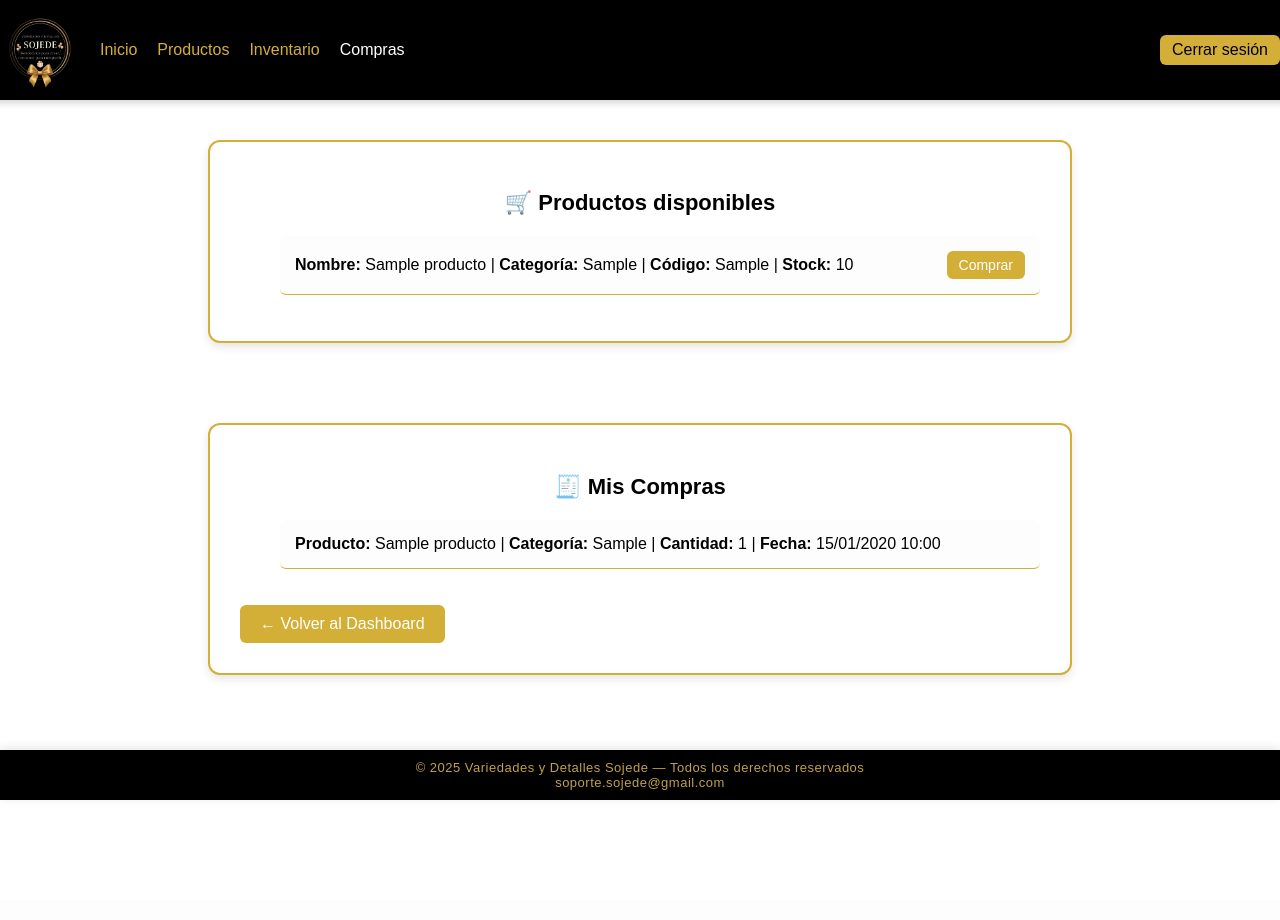
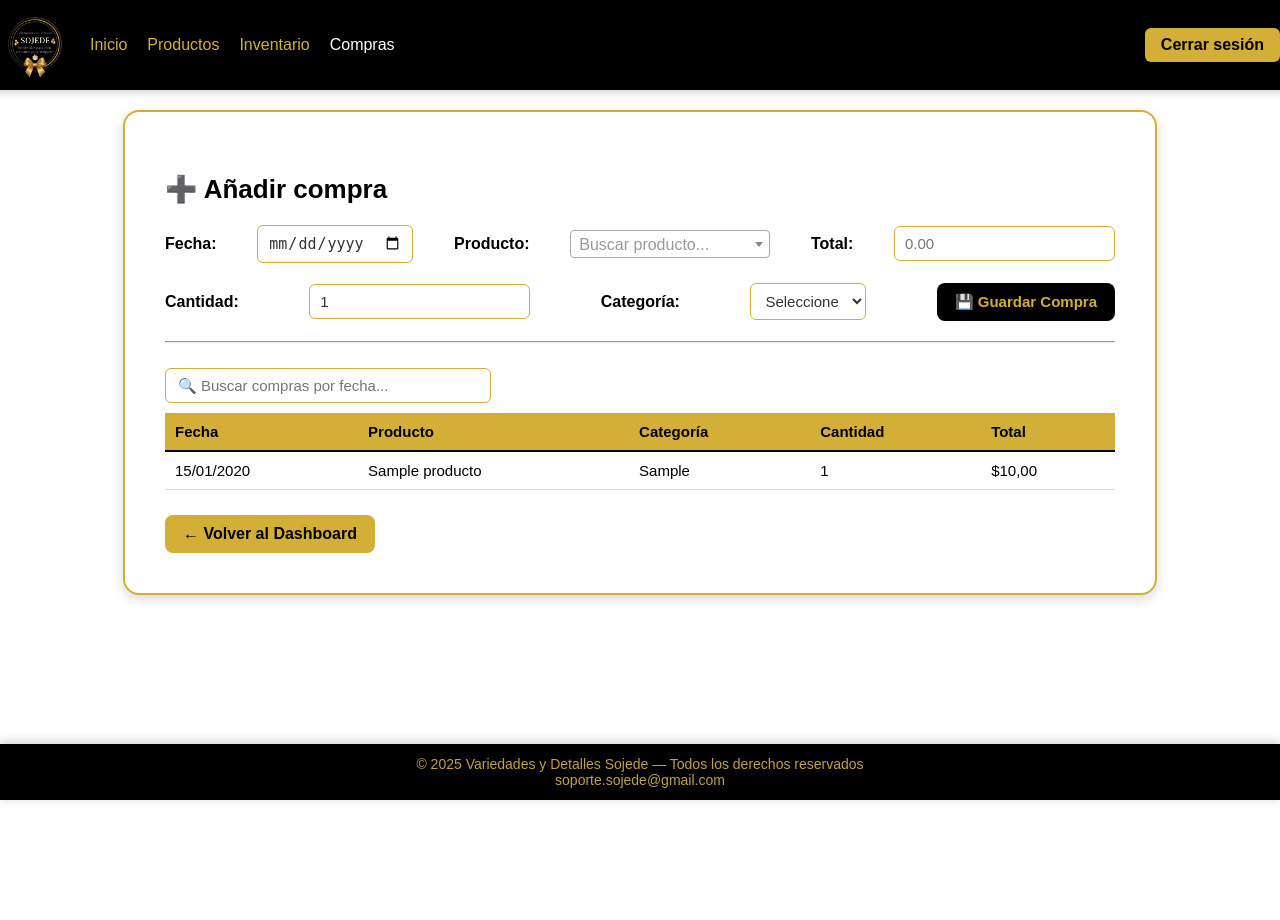
Before and after one commit to J0sed4v-id/variedades-detalles-sojede, a Django app: page /compras/ in a window 1280 px wide. Before the commit the page ends 800 px from the top, so only its background shows below. Run offline with Django 5.2, Linux system fonts and the light colour scheme; a user stored in the database is signed in; tables that the repository leaves empty hold one stand-in row (values such as "Sample post"); some libraries are stand-ins or nearby versions.

Commit message:
Implementación de campo de producto con búsqueda dinámica en compras

```diff
--- a/static/compras.css
+++ b/static/compras.css
@@ -1,4 +1,4 @@
-/* ======== Body ======== */
+/* ======== BODY ======== */
 body {
     font-family: "Poppins", sans-serif;
     background-color: #ffffff;
@@ -8,20 +8,20 @@ body {
     flex-direction: column;
     align-items: center;
     min-height: 100vh;
-    padding-bottom: 100px; /* espacio para que el footer no tape contenido */
+    padding-bottom: 120px; /* espacio para footer */
 }
 
-/* ======== Header ======== */
+/* ======== HEADER ======== */
 header.header-sojede {
     width: 100%;
-    background-color: #000000; /* barra negra */
-    color: #bfa14a; /* dorado */
+    background-color: #000000;
+    color: #bfa14a;
     display: flex;
-    justify-content: space-between; /* logo y nav a extremos */
+    justify-content: space-between;
     align-items: center;
     padding: 10px 40px;
     box-shadow: 0 2px 8px rgba(0, 0, 0, 0.2);
-    position: fixed; /* header fijo arriba */
+    position: fixed;
     top: 0;
     z-index: 1000;
 }
@@ -33,14 +33,8 @@ header.header-sojede {
 }
 
 .header-left img {
-    width: 80px; /* tamaño reducido del logo */
-    height: auto;
-}
-
-.header-title {
-    font-size: 28px;
-    color: #bfa14a;
-    margin: 0;
+    width: 70px;
+    border-radius: 50%;
 }
 
 .nav-sojede {
@@ -57,117 +51,166 @@ header.header-sojede {
 
 .nav-sojede a:hover,
 .nav-sojede a.active {
-    color: #ffffff; /* resaltar enlace activo */
+    color: #ffffff;
 }
 
 .btn-logout-sojede {
-    padding: 6px 12px;
+    padding: 8px 16px;
     background-color: #d4af37;
     color: #000000;
     border-radius: 6px;
     text-decoration: none;
     transition: 0.3s;
+    font-weight: 600;
 }
 
 .btn-logout-sojede:hover {
     background-color: #b9932f;
 }
 
-/* ======== Main ======== */
+/* ======== MAIN ======== */
 main.main-sojede {
-    margin-top: 100px; /* para que el contenido no quede tapado por el header */
+    margin-top: 110px;
     width: 100%;
     display: flex;
     flex-direction: column;
     align-items: center;
 }
 
-/* ======== Contenedor de facturas/compras ======== */
-.facturas-container {
+/* ======== CONTENEDOR PRINCIPAL ======== */
+.compras-container {
+    width: 90%;
+    max-width: 950px;
     background-color: #ffffff;
     border: 2px solid #d4af37;
-    border-radius: 12px;
-    width: 90%;
-    max-width: 800px;
-    padding: 30px;
-    box-shadow: 0 4px 10px rgba(0, 0, 0, 0.1);
-    margin: 40px 0;
+    border-radius: 16px;
+    padding: 40px;
+    box-shadow: 0 4px 12px rgba(0, 0, 0, 0.15);
 }
 
-.facturas-container h2 {
+.compras-container h2 {
     color: #000000;
+    font-size: 26px;
+    text-align: left;
+    display: flex;
+    align-items: center;
+    gap: 8px;
     margin-bottom: 20px;
-    font-size: 22px;
-    text-align: center;
 }
 
-/* ======== Lista de facturas/compras ======== */
-.factura-item {
+/* ======== FORMULARIO DE COMPRAS ======== */
+.form-compras {
     display: flex;
-    justify-content: space-between;
-    align-items: center;
-    padding: 15px;
-    border-bottom: 1px solid #d4af37;
-    margin-bottom: 10px;
-    border-radius: 6px;
-    background-color: #fdfdfd;
+    flex-direction: column;
+    gap: 20px;
+    margin-bottom: 20px;
 }
 
-.factura-item div {
+.form-row {
+    display: flex;
+    flex-wrap: wrap;
+    align-items: center;
+    gap: 15px;
+    justify-content: space-between;
+}
+
+.form-row label {
+    font-weight: 600;
     color: #000000;
 }
 
-.btn-small {
-    padding: 6px 12px;
-    background-color: #d4af37;
-    color: #ffffff;
-    border: none;
+.form-row input,
+.form-row select {
+    padding: 8px 10px;
+    border: 1.5px solid #d4af37;
     border-radius: 6px;
-    cursor: pointer;
-    font-size: 14px;
+    outline: none;
+    font-size: 15px;
+    color: #333333;
+    background-color: #fff;
     transition: 0.3s;
 }
 
-.btn-small:hover {
-    background-color: #b9932f;
+.form-row input:focus,
+.form-row select:focus {
+    border-color: #b9932f;
+    box-shadow: 0 0 5px rgba(212, 175, 55, 0.4);
 }
 
-/* ======== Paginación ======== */
-.paginacion {
-    display: flex;
-    justify-content: center;
-    align-items: center;
-    margin-top: 20px;
-    gap: 10px;
-}
-
-.paginacion a {
-    padding: 6px 12px;
-    background-color: #d4af37;
-    color: #ffffff;
-    border-radius: 6px;
-    text-decoration: none;
+.btn-guardar {
+    background-color: #000000;
+    color: #d4af37;
+    border: none;
+    border-radius: 8px;
+    padding: 10px 18px;
+    cursor: pointer;
+    font-size: 15px;
+    font-weight: 600;
     transition: 0.3s;
 }
 
-.paginacion a:hover {
-    background-color: #b9932f;
-}
-
-.paginacion span {
-    font-weight: 500;
+.btn-guardar:hover {
+    background-color: #d4af37;
     color: #000000;
 }
 
-/* ======== Botón volver ======== */
+/* ======== BUSCADOR ======== */
+.buscador-compras {
+    display: flex;
+    align-items: center;
+    justify-content: flex-start;
+    margin: 25px 0 10px 0;
+}
+
+.buscador-compras input {
+    width: 300px;
+    padding: 8px 12px;
+    border-radius: 6px;
+    border: 1.5px solid #d4af37;
+    outline: none;
+    font-size: 15px;
+}
+
+.buscador-compras input:focus {
+    border-color: #b9932f;
+    box-shadow: 0 0 4px rgba(212, 175, 55, 0.4);
+}
+
+/* ======== TABLA ======== */
+.tabla-compras {
+    width: 100%;
+    border-collapse: collapse;
+    font-size: 15px;
+    margin-top: 10px;
+}
+
+.tabla-compras th {
+    background-color: #d4af37;
+    color: #000000;
+    padding: 10px;
+    text-align: left;
+    border-bottom: 2px solid #000;
+}
+
+.tabla-compras td {
+    padding: 10px;
+    border-bottom: 1px solid #ddd;
+}
+
+.tabla-compras tr:hover {
+    background-color: #fff8e1;
+}
+
+/* ======== BOTÓN VOLVER ======== */
 .boton-volver {
     display: inline-block;
-    margin-top: 20px;
-    padding: 10px 20px;
+    margin-top: 25px;
+    padding: 10px 18px;
     background-color: #d4af37;
-    color: #ffffff;
-    border-radius: 6px;
+    color: #000000;
+    border-radius: 8px;
     text-decoration: none;
+    font-weight: 600;
     transition: 0.3s;
 }
 
@@ -175,23 +218,21 @@ main.main-sojede {
     background-color: #b9932f;
 }
 
-/* ======== Footer ======== */
-footer {
+/* ======== FOOTER ======== */
+footer.footer-sojede {
     position: fixed;
     left: 0;
     bottom: 0;
     width: 100%;
     background-color: #000000;
+    color: #bfa14a;
     text-align: center;
-    padding: 10px 0;
-    font-size: 13px;
-    letter-spacing: 0.5px;
-    font-weight: 500;
-    box-shadow: 0 -2px 10px rgba(0, 0, 0, 0.1);
-    color: #bfa14a !important;
+    padding: 12px 0;
+    font-size: 14px;
+    box-shadow: 0 -2px 10px rgba(0, 0, 0, 0.2);
 }
 
-footer p {
+footer.footer-sojede p {
     margin: 0;
-    color: #bfa14a !important;
+    color: #bfa14a;
 }
--- a/usuarios/models.py
+++ b/usuarios/models.py
@@ -36,7 +36,8 @@ class Compra(models.Model):
     cliente = models.ForeignKey('Cliente', on_delete=models.CASCADE)
     producto = models.ForeignKey('Producto', on_delete=models.CASCADE)
     cantidad = models.PositiveIntegerField(default=1)
-    fecha_compra = models.DateTimeField(auto_now_add=True)
+    total = models.DecimalField(max_digits=10, decimal_places=2, default=0)
+    fecha_compra = models.DateField(auto_now_add=True)
 
     def __str__(self):
         return f"Compra de {self.producto.nombre} por {self.cliente.nombre_cliente} ({self.cantidad})"
--- a/usuarios/templates/usuarios/compras.html
+++ b/usuarios/templates/usuarios/compras.html
@@ -6,6 +6,9 @@
     <meta name="viewport" content="width=device-width, initial-scale=1.0">
     <title>Compras - Sojede</title>
     <link rel="stylesheet" type="text/css" href="{% static 'compras.css' %}">
+
+    <!-- Select2 -->
+    <link href="https://cdn.jsdelivr.net/npm/select2@4.1.0-rc.0/dist/css/select2.min.css" rel="stylesheet" />
 </head>
 <body>
     <!-- ===== HEADER ===== -->
@@ -24,62 +27,79 @@
 
     <!-- ===== CONTENIDO PRINCIPAL ===== -->
     <main class="main-sojede">
-        <!-- Lista de productos disponibles -->
-        <div class="facturas-container">
-            <h2>🛒 Productos disponibles</h2>
+        <section class="compras-container">
 
-            {% if productos %}
-                <ul>
-                    {% for producto in productos %}
-                        <li class="factura-item">
-                            <div>
-                                <strong>Nombre:</strong> {{ producto.nombre }} |
-                                <strong>Categoría:</strong> {{ producto.categoria }} |
-                                <strong>Código:</strong> {{ producto.codigo }} |
-                                <strong>Stock:</strong> {{ producto.stock }}
+            <!-- ===== FORMULARIO DE AÑADIR COMPRA ===== -->
+            <h2>➕ Añadir compra</h2>
+            <form method="post" action="{% url 'compras' %}" class="form-compras">
+                {% csrf_token %}
+
+                <div class="form-row">
+                    <label for="fecha">Fecha:</label>
+                    <input type="date" id="fecha" name="fecha_compra" required>
+
+                    <label for="producto">Producto:</label>
+                    <select id="producto" name="producto_id" required></select>
+
+                    <label for="total">Total:</label>
+                    <input type="number" id="total" name="total" min="0" step="0.01" placeholder="0.00" required>
                 </div>
 
-                            {% if producto.stock > 0 %}
-                                <!-- ✅ Formulario corregido -->
-                            <form action="{% url 'compras' %}" method="post">
-                                {% csrf_token %}
-                                <input type="hidden" name="producto_id" value="{{ producto.id }}">
-                                <button type="submit" class="btn-small">Comprar</button>
+                <div class="form-row">
+                    <label for="cantidad">Cantidad:</label>
+                    <input type="number" id="cantidad" name="cantidad" min="1" step="1" value="1" required>
+
+                    <label for="categoria">Categoría:</label>
+                    <select id="categoria" name="categoria" required>
+                        <option value="">Seleccione</option>
+                        {% for categoria in categorias %}
+                            <option value="{{ categoria }}">{{ categoria }}</option>
+                        {% endfor %}
+                    </select>
+
+                    <button type="submit" class="btn-guardar">💾 Guardar Compra</button>
+                </div>
             </form>
-                            {% else %}
-                                <span style="color: red; font-weight: bold;">Agotado</span>
-                            {% endif %}
-                        </li>
-                    {% endfor %}
-                </ul>
-            {% else %}
-                <p>No hay productos disponibles.</p>
-            {% endif %}
+
+            <hr>
+
+            <!-- ===== BUSCADOR ===== -->
+            <div class="buscador-compras">
+                <input type="text" id="buscar-fecha" placeholder="🔍 Buscar compras por fecha...">
             </div>
 
-        <!-- Historial de compras -->
-        <div class="facturas-container">
-            <h2>🧾 Mis Compras</h2>
-
+            <!-- ===== TABLA DE COMPRAS ===== -->
+            <table class="tabla-compras">
+                <thead>
+                    <tr>
+                        <th>Fecha</th>
+                        <th>Producto</th>
+                        <th>Categoría</th>
+                        <th>Cantidad</th>
+                        <th>Total</th>
+                    </tr>
+                </thead>
+                <tbody>
                     {% if compras %}
-                <ul>
                         {% for compra in compras %}
-                        <li class="factura-item">
-                            <div>
-                                <strong>Producto:</strong> {{ compra.producto.nombre }} |
-                                <strong>Categoría:</strong> {{ compra.producto.categoria }} |
-                                <strong>Cantidad:</strong> {{ compra.cantidad }} |
-                                <strong>Fecha:</strong> {{ compra.fecha_compra|date:"d/m/Y H:i" }}
-                            </div>
-                        </li>
+                            <tr>
+                                <td>{{ compra.fecha_compra|date:"d/m/Y" }}</td>
+                                <td>{{ compra.producto.nombre }}</td>
+                                <td>{{ compra.producto.categoria }}</td>
+                                <td>{{ compra.cantidad }}</td>
+                                <td>${{ compra.total|floatformat:2 }}</td>
+                            </tr>
                         {% endfor %}
-                </ul>
                     {% else %}
-                <p>No has realizado compras todavía.</p>
+                        <tr>
+                            <td colspan="5" style="text-align:center;">No hay compras registradas.</td>
+                        </tr>
                     {% endif %}
+                </tbody>
+            </table>
 
             <a href="{% url 'dashboard' %}" class="boton-volver">← Volver al Dashboard</a>
-        </div>
+        </section>
     </main>
 
     <!-- ===== FOOTER ===== -->
@@ -87,5 +107,41 @@
         <p>© 2025 Variedades y Detalles Sojede — Todos los derechos reservados</p>
         <p>soporte.sojede@gmail.com</p>
     </footer>
+
+    <!-- ===== SCRIPTS ===== -->
+    <script src="https://cdn.jsdelivr.net/npm/jquery@3.6.4/dist/jquery.min.js"></script>
+    <script src="https://cdn.jsdelivr.net/npm/select2@4.1.0-rc.0/dist/js/select2.min.js"></script>
+
+    <script>
+      $(document).ready(function() {
+        // Inicializar Select2 en campo producto
+        $('#producto').select2({
+          placeholder: "Buscar producto...",
+          allowClear: true,
+          ajax: {
+            url: "{% url 'buscar_productos' %}",
+            dataType: 'json',
+            delay: 250,
+            data: function (params) {
+              return { q: params.term };
+            },
+            processResults: function (data) {
+              return { results: data.results };
+            },
+            cache: true
+          },
+          minimumInputLength: 1,
+          width: '200px'
+        });
+
+        // Buscador por fecha (filtro rápido en tabla)
+        $('#buscar-fecha').on('keyup', function() {
+          var valor = $(this).val().toLowerCase();
+          $('.tabla-compras tbody tr').filter(function() {
+            $(this).toggle($(this).text().toLowerCase().indexOf(valor) > -1)
+          });
+        });
+      });
+    </script>
 </body>
 </html>
--- a/usuarios/urls.py
+++ b/usuarios/urls.py
@@ -1,10 +1,8 @@
-from django.urls import path, include
+from django.urls import path
 from . import views
 
 urlpatterns = [
-
-
-    path('', views.inicio, name='inicio'),  # Página principal
+    path('', views.inicio, name='inicio'),
     path('dashboard/', views.dashboard, name='dashboard'),
     path('registrar/', views.registrar, name='registrar'),
     path('iniciar_sesion/', views.iniciar_sesion, name='iniciar_sesion'),
@@ -12,21 +10,15 @@ urlpatterns = [
 
     # Acceso desde dashboard
     path('productos/', views.listar_productos, name='productos'),
-    path('inventario/', views.gestionar_inventario, name='inventario'),   # ajustar si necesitas otra vista
-    path('compras/', views.gestionar_compras, name='compras'),       # ajustar si necesitas otra vista
+    path('inventario/', views.gestionar_inventario, name='inventario'),
+    path('compras/', views.gestionar_compras, name='compras'),
     path('comprar_producto/<int:producto_id>/', views.comprar_producto, name='comprar_producto'),
     path('compras/pagar/<int:compra_id>/', views.pagar_compra, name='pagar_compra'),
 
-    # CRUD de productos (opcionales)
-    path('productos/', views.listar_productos, name='productos'),
+    # CRUD de productos
     path('productos/guardar/', views.agregar_producto, name='agregar_producto'),
-    # path('productos/editar/<int:id>/', views.editar_producto, name='editar_producto'),
     path('productos/eliminar/<int:producto_id>/', views.eliminar_producto, name='eliminar_producto'),
 
-
-
-
-
-
-
+    # Nueva ruta para autocompletado
+    path('buscar_productos/', views.buscar_productos, name='buscar_productos'),
 ]
--- a/usuarios/views.py
+++ b/usuarios/views.py
@@ -9,6 +9,7 @@ from django.contrib.auth.decorators import login_required
 from django.db.models import Sum
 from django.utils import timezone
 from django.core.paginator import Paginator
+from django.http import JsonResponse
 from .forms import CustomUserCreationForm, BuscarHabitacionForm, HabitacionForm
 from .models import Habitacion, Reserva, Cliente, Factura
 from .forms import ReservaForm
@@ -213,46 +214,51 @@ def eliminar_producto(request, producto_id):
 
 #//////////////////////////////////////////////////////////////////////////////////////////
 
-# Vista para gestionar compras (visualizar productos y registrar historial)
+# Vista para gestionar compras con formulario moderno
 @login_required
 def gestionar_compras(request):
     usuario = request.user
     cliente, _ = Cliente.objects.get_or_create(usuario=usuario)
 
-    # ✅ Mostrar productos con stock disponible
-    productos = Producto.objects.filter(stock__gt=0).order_by('nombre')
+    # 🔸 Categorías únicas para el select
+    categorias = Producto.objects.values_list('categoria', flat=True).distinct()
 
     # 🧾 Historial de compras del cliente
-    compras = Compra.objects.filter(cliente=cliente).order_by('-fecha_compra')
+    compras = Compra.objects.filter(cliente=cliente).select_related('producto').order_by('-fecha_compra')
 
-    # 🛒 Manejo de compra
+    # 🛒 Registrar nueva compra
     if request.method == 'POST':
         producto_id = request.POST.get('producto_id')
+        cantidad = int(request.POST.get('cantidad'))
+        total = request.POST.get('total')
+
         producto = get_object_or_404(Producto, id=producto_id)
 
-        if producto.stock <= 0:
-            messages.error(request, f"❌ El producto '{producto.nombre}' está agotado.")
+        if producto.stock < cantidad:
+            messages.error(request, f"❌ Stock insuficiente para '{producto.nombre}'.")
             return redirect('compras')
 
-        # Reducir stock
-        producto.stock -= 1
+        # Actualizar stock
+        producto.stock -= cantidad
         producto.save()
 
-        # Registrar la compra
+        # Crear compra
         Compra.objects.create(
             cliente=cliente,
             producto=producto,
-            cantidad=1
+            cantidad=cantidad,
+            total=total
         )
 
-        messages.success(request, f"✅ Has comprado '{producto.nombre}'. Stock restante: {producto.stock}.")
+        messages.success(request, f"✅ Compra registrada: {cantidad} x '{producto.nombre}'.")
         return redirect('compras')
 
-    # 🔁 Renderizar plantilla
+    # 🔁 Renderizar plantilla con datos
     return render(request, 'usuarios/compras.html', {
-        'productos': productos,
+        'categorias': categorias,
         'compras': compras
     })
+
 
 
 
@@ -502,3 +508,15 @@ def gestionar_inventario(request):
     }
 
     return render(request, 'inventario.html', context)
+
+
+@login_required
+def buscar_productos(request):
+    """Devuelve productos que coinciden con la búsqueda (para el autocompletado)."""
+    termino = request.GET.get("q", "")
+    resultados = (
+        Producto.objects.filter(nombre__icontains=termino)
+        .order_by("nombre")[:10]
+    )
+    data = [{"id": p.id, "text": f"{p.nombre} — Stock: {p.stock}"} for p in resultados]
+    return JsonResponse({"results": data})
```
Also changed, not shown: usuarios/migrations/0008_compra_total_alter_compra_fecha_compra.py (added), 1 other file. Lines whose indentation alone changed are shown as unchanged.
